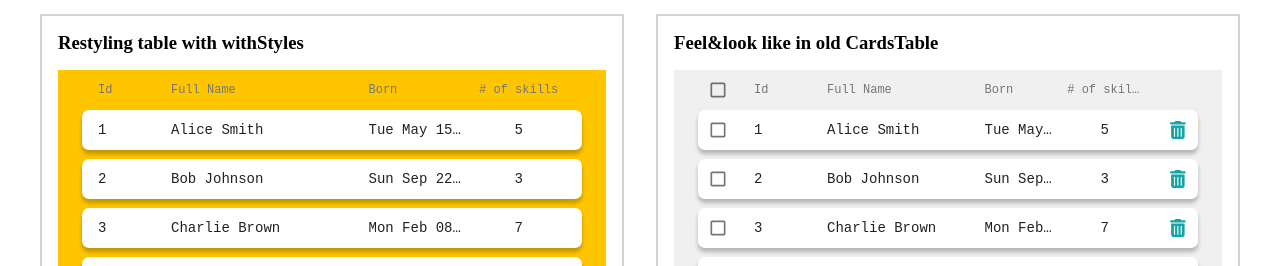
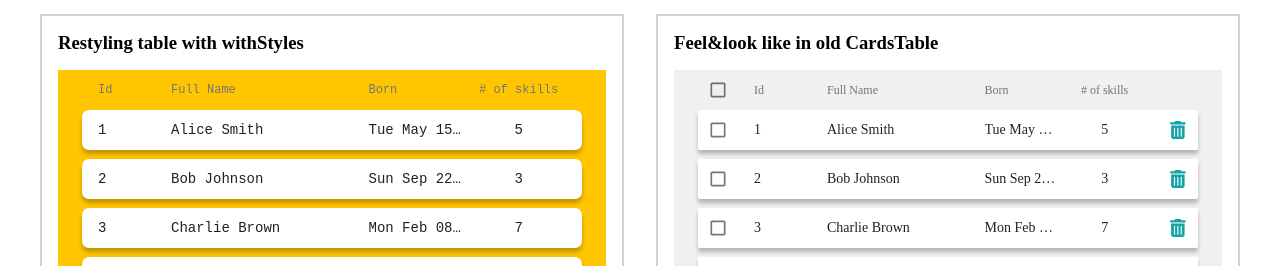
Before and after one commit to ostgals/kc-new-table, a React (Vite) app: page / in a window 1280 px wide. Shown: the part 532-798 px from the top of the page. Built offline with nearby package versions, Linux system fonts and the light colour scheme.

Commit message:
add cardsTableStyles and fix keys

```diff
--- a/src/components/TableNext/ColumnLabels.jsx
+++ b/src/components/TableNext/ColumnLabels.jsx
@@ -7,9 +7,9 @@ const ColumnLabels = ({ className }) => {
 
   return (
     <div className={clsx(classes.cellContainer, className)}>
-      {columns.map(column => (
+      {columns.map((column, index) => (
         <div
-          key={column.key}
+          key={column.key ?? index}
           className={clsx(
             classes.cell,
             classes.labelCell,
--- a/src/components/TableNext/RecordValues.jsx
+++ b/src/components/TableNext/RecordValues.jsx
@@ -8,9 +8,9 @@ const stopBubbling = e => e.stopPropagation()
 const RecordValues = ({ record, onClick, className }) => {
   const { columns, classes } = useTable()
 
-  const cells = columns.map(column => (
+  const cells = columns.map((column, index) => (
     <div
-      key={column.key}
+      key={column.key ?? index}
       onMouseDown={column.interactive ? stopBubbling : undefined}
       className={clsx(classes.cell, classes.valueCell, column.classes?.value)}
       style={{ ...column.style, textAlign: column.align }}
--- a/src/stories/CheckboxAndButton.jsx
+++ b/src/stories/CheckboxAndButton.jsx
@@ -1,4 +1,4 @@
-import { Checkbox, makeStyles, styled, withStyles } from '@material-ui/core'
+import { Checkbox, makeStyles, withStyles } from '@material-ui/core'
 import {
   Column,
   ColumnLabels,
@@ -10,11 +10,9 @@ import {
 import { users } from '../data'
 import { faTrashAlt } from '@fortawesome/free-solid-svg-icons'
 import CellButton from '../components/TableNext/CellButton'
-import { orange } from './styles'
+import { cardsTableStyles } from './styles'
 
-const LikeCardsTable = styled(withStyles(orange)(Table))({
-  background: '#F0F0F0',
-})
+const LikeCardsTable = withStyles(cardsTableStyles)(Table)
 
 export default function CheckboxAndButton() {
   const classes = useStyles()
--- a/src/stories/styles.js
+++ b/src/stories/styles.js
@@ -11,3 +11,12 @@ export const orange = {
     paddingInline: 16,
   },
 }
+
+export const cardsTableStyles = {
+  recordRow: {
+    borderRadius: 2,
+  },
+  cellContainer: {
+    paddingInline: 16,
+  },
+}
```
